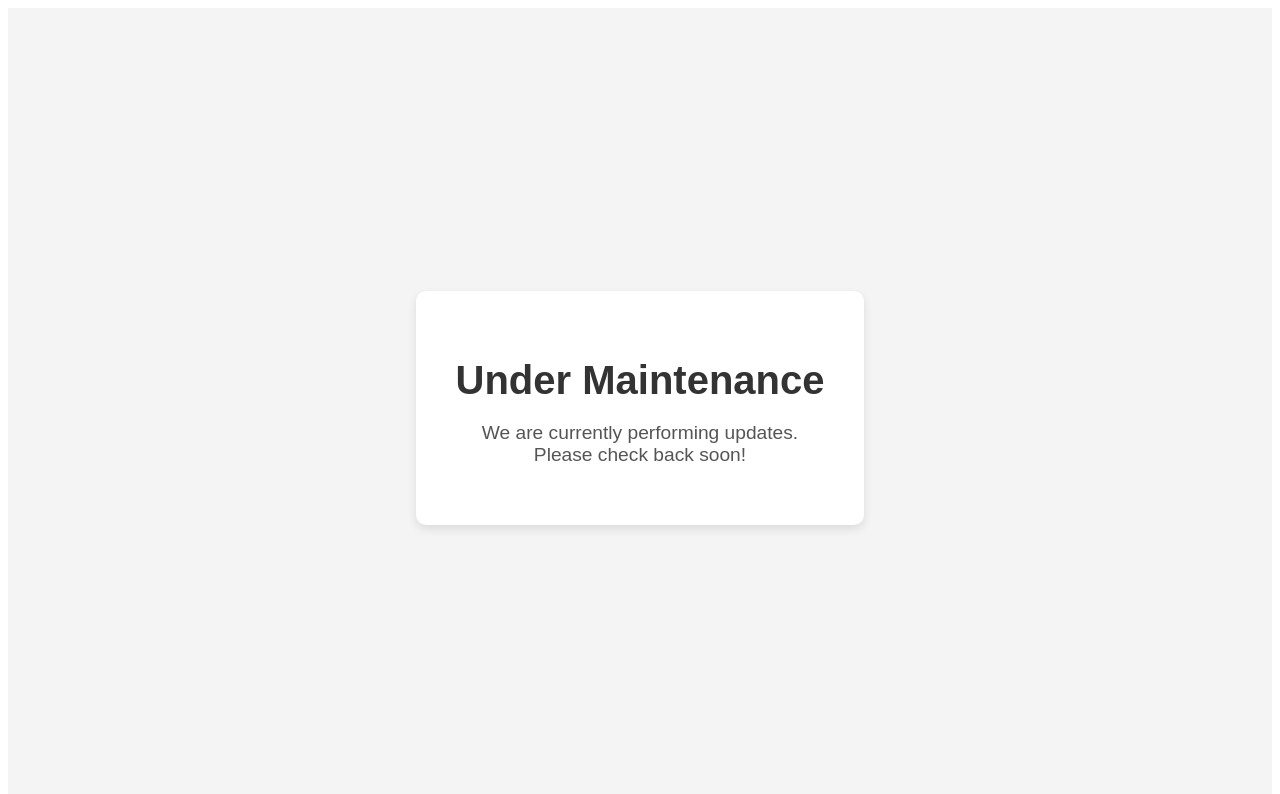
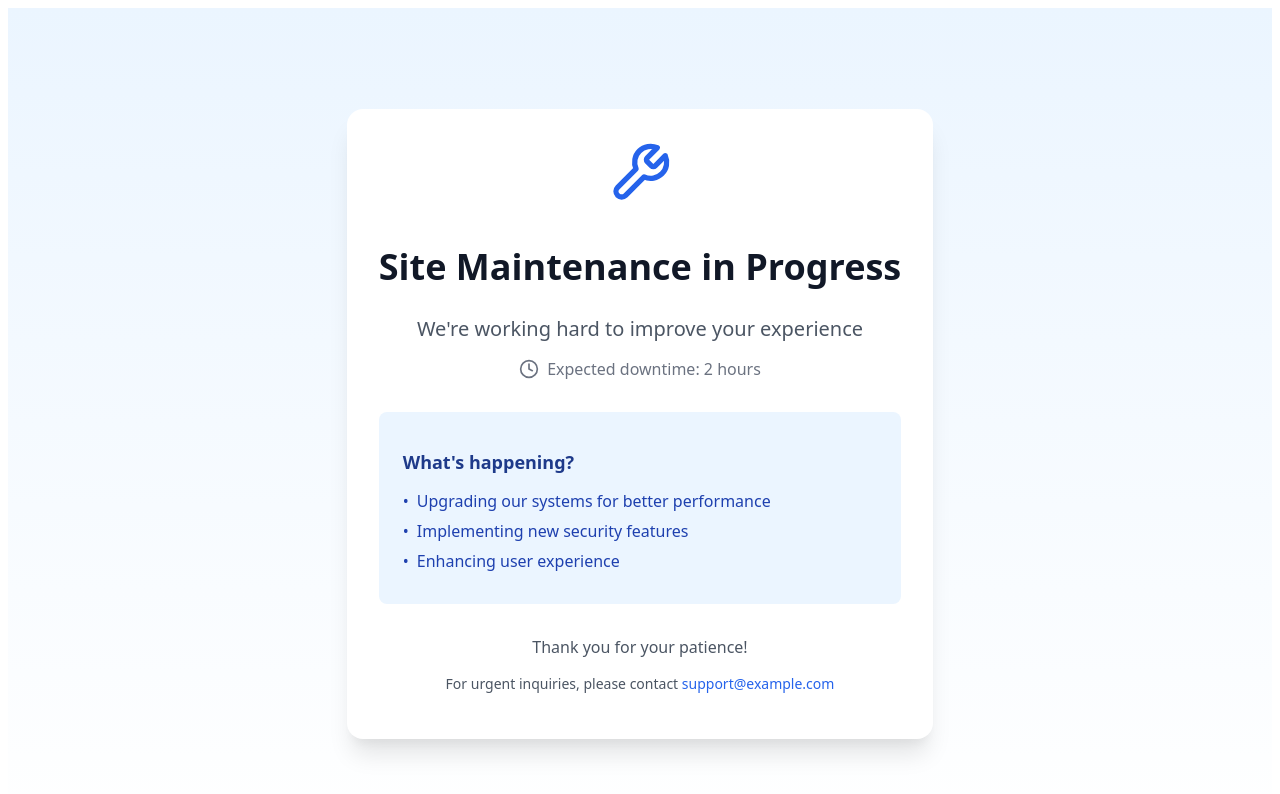
Before and after one commit to Chiazor-Daniel/Telimissionhills, a Next.js app: page / in a window 1280 px wide. Shown: the top 794 px of the page. Built offline with nearby package versions, Linux system fonts and the light colour scheme.

Commit message:
maintainenace

```diff
--- a/package.json
+++ b/package.json
@@ -14,6 +14,7 @@
     "aos": "^3.0.0-beta.6",
     "axios": "^1.7.2",
     "isotope-layout": "^3.0.6",
+    "lucide-react": "^0.469.0",
     "next": "13.1.6",
     "react": "18.2.0",
     "react-avatar": "^5.0.3",
--- a/pages/_app.js
+++ b/pages/_app.js
@@ -1,43 +1,166 @@
-import ConsenHead from "@/src/ConsenHead";
-import Preloader from "@/src/layout/Preloader";
-import "@/styles/globals.css";
-import { Fragment, useState } from "react";
+import React from 'react';
+import { WrenchIcon, ClockIcon } from 'lucide-react';
 
 const App = ({ Component, pageProps }) => {
-  const [loading, setLoading] = useState(true);
-  const [maintenance, setMaintenance] = useState(true);  // Maintenance state
+  const [loading, setLoading] = React.useState(true);
+  const [maintenance, setMaintenance] = React.useState(true);
 
-  setTimeout(() => {
-    setLoading(false);
-  }, 1500);
+  React.useEffect(() => {
+    const timer = setTimeout(() => {
+      setLoading(false);
+    }, 1500);
+    return () => clearTimeout(timer);
+  }, []);
 
   if (maintenance) {
     return (
       <div style={{
-        display: 'flex', justifyContent: 'center', alignItems: 'center',
-        height: '100vh', margin: 0, fontFamily: 'Arial, sans-serif',
-        textAlign: 'center', backgroundColor: '#f4f4f4'
+        minHeight: '100vh',
+        background: 'linear-gradient(to bottom, #EBF5FF, #FFFFFF)',
+        display: 'flex',
+        alignItems: 'center',
+        justifyContent: 'center',
+        padding: '1rem',
+        fontFamily: 'system-ui, -apple-system, sans-serif'
       }}>
         <div style={{
-          maxWidth: '600px', padding: '40px', backgroundColor: 'white',
-          boxShadow: '0 4px 10px rgba(0, 0, 0, 0.1)', borderRadius: '10px'
+          maxWidth: '42rem',
+          margin: '0 auto',
+          textAlign: 'center'
         }}>
-          <h1 style={{ color: '#333', fontSize: '2.5rem', marginBottom: '10px' }}>Under Maintenance</h1>
-          <p style={{ color: '#555', fontSize: '1.2rem' }}>
-            We are currently performing updates.<br />
-            Please check back soon!
-          </p>
+          <div style={{
+            backgroundColor: 'white',
+            borderRadius: '1rem',
+            boxShadow: '0 20px 25px -5px rgba(0, 0, 0, 0.1), 0 10px 10px -5px rgba(0, 0, 0, 0.04)',
+            padding: '2rem',
+            position: 'relative'
+          }}>
+            {/* Icon Container */}
+            <div style={{
+              display: 'flex',
+              justifyContent: 'center',
+              marginBottom: '2rem'
+            }}>
+              <div style={{
+                position: 'relative',
+                animation: 'pulse 2s cubic-bezier(0.4, 0, 0.6, 1) infinite'
+              }}>
+                <WrenchIcon
+                  style={{
+                    width: '4rem',
+                    height: '4rem',
+                    color: '#2563EB',
+                    animation: 'spin 8s linear infinite'
+                  }}
+                />
+              </div>
+            </div>
+
+            {/* Main Heading */}
+            <h1 style={{
+              fontSize: '2.25rem',
+              fontWeight: 'bold',
+              color: '#111827',
+              marginBottom: '1.5rem'
+            }}>
+              Site Maintenance in Progress
+            </h1>
+
+            {/* Subheading */}
+            <p style={{
+              fontSize: '1.25rem',
+              color: '#4B5563',
+              marginBottom: '1rem'
+            }}>
+              We're working hard to improve your experience
+            </p>
+
+            {/* Time Estimate */}
+            <div style={{
+              display: 'flex',
+              alignItems: 'center',
+              justifyContent: 'center',
+              gap: '0.5rem',
+              color: '#6B7280',
+              marginBottom: '2rem'
+            }}>
+              <ClockIcon style={{ width: '1.25rem', height: '1.25rem' }} />
+              <span>Expected downtime: 2 hours</span>
+            </div>
+
+            {/* Info Box */}
+            <div style={{
+              backgroundColor: '#EBF5FF',
+              borderRadius: '0.5rem',
+              padding: '1.5rem',
+              marginBottom: '2rem'
+            }}>
+              <h2 style={{
+                fontSize: '1.125rem',
+                fontWeight: '600',
+                color: '#1E3A8A',
+                marginBottom: '1rem',
+                textAlign: 'left'
+              }}>
+                What's happening?
+              </h2>
+              <ul style={{
+                color: '#1E40AF',
+                textAlign: 'left',
+                listStyle: 'none',
+                padding: 0,
+                margin: 0
+              }}>
+                {[
+                  'Upgrading our systems for better performance',
+                  'Implementing new security features',
+                  'Enhancing user experience'
+                ].map((item, index) => (
+                  <li key={index} style={{
+                    display: 'flex',
+                    alignItems: 'flex-start',
+                    marginBottom: '0.5rem'
+                  }}>
+                    <span style={{ marginRight: '0.5rem' }}>•</span>
+                    {item}
+                  </li>
+                ))}
+              </ul>
+            </div>
+
+            {/* Footer */}
+            <div style={{ color: '#4B5563' }}>
+              <p>Thank you for your patience!</p>
+              <p style={{
+                marginTop: '0.5rem',
+                fontSize: '0.875rem'
+              }}>
+                For urgent inquiries, please contact{' '}
+                <a
+                  href="mailto:support@example.com"
+                  style={{
+                    color: '#2563EB',
+                    textDecoration: 'none'
+                  }}
+                  onMouseOver={(e) => e.target.style.textDecoration = 'underline'}
+                  onMouseOut={(e) => e.target.style.textDecoration = 'none'}
+                >
+                  support@example.com
+                </a>
+              </p>
+            </div>
+          </div>
         </div>
       </div>
     );
   }
 
   return (
-    <Fragment>
+    <>
       <ConsenHead />
-      {loading && <Preloader />}  {/* Show Preloader during loading */}
+      {loading && <Preloader />}
       <Component {...pageProps} />
-    </Fragment>
+    </>
   );
 };
 
```
Also changed, not shown: 1 other file (tests, documents, lock files or other folders).
